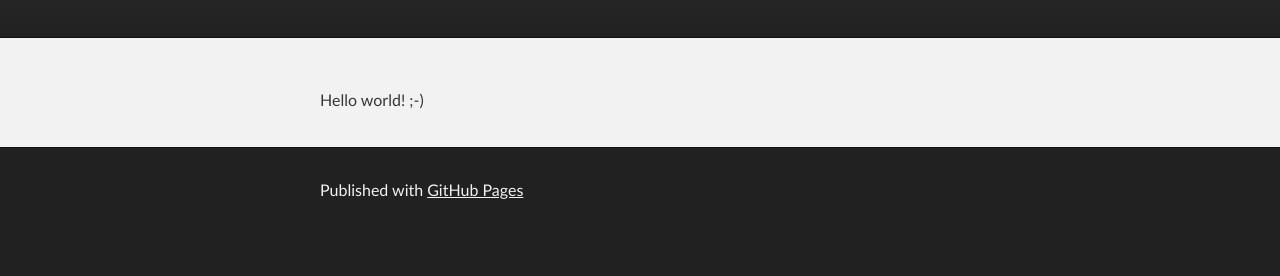
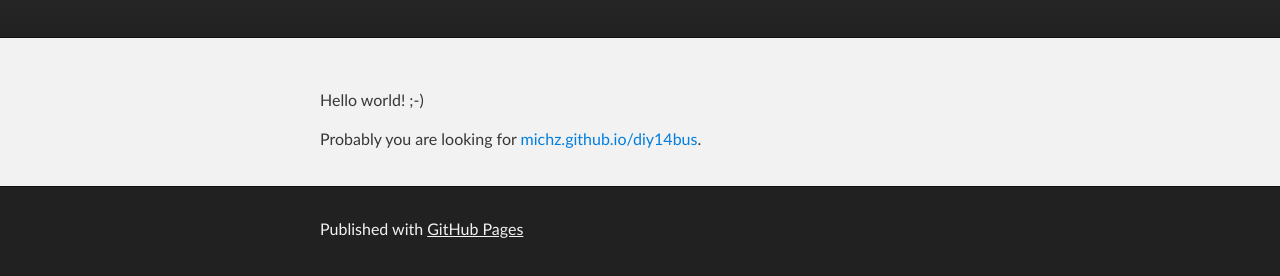
Before and after one commit to michz/michz.github.io, a plain HTML site: page index.html in a window 1280 px wide. Shown: the part 136-412 px from the top of the page. Drawn offline with Linux system fonts and the light colour scheme.

Commit message:
Added link to diy14bus

```diff
--- a/index.html
+++ b/index.html
@@ -28,6 +28,7 @@
     <div id="main_content_wrap" class="outer">
       <section id="main_content" class="inner">
         <p>Hello world! ;-) </p>
+        <p>Probably you are looking for <a href="http://michz.github.io/diy14bus/">michz.github.io/diy14bus</a>.</p>
       </section>
     </div>
 
```
